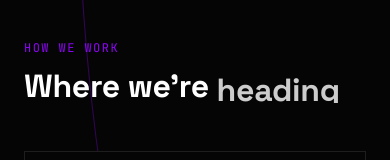
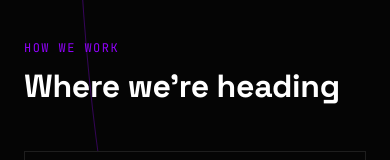
Before and after one commit to pytrck/btpweb, a Next.js app: page /en/o-nas in a window 390 px wide. Shown: the part 2532-2692 px from the top of the page. Built offline with nearby package versions, Linux system fonts and the light colour scheme.

Commit message:
Fix hero slice timing, translucent bands, and clipped section headings

```diff
--- a/components/sections/Hero.tsx
+++ b/components/sections/Hero.tsx
@@ -52,7 +52,9 @@ function FracturedBrand({ text }: { text: string }) {
       gsap.set(seam.current, { clipPath: "inset(0 100% 0 0)", opacity: 0.95 });
       gsap.set([upper.current, lower.current], { x: 0, y: 0 });
 
-      const tl = gsap.timeline({ delay: 0.85 });
+      // Fires after the framer headline entrance settles (~1s) so the strike
+      // lands on the fully-revealed brand, not on text still masked mid-reveal.
+      const tl = gsap.timeline({ delay: 1.5 });
 
       // 1) The glint flies in from the left and races across the phrase, drawing
       //    the seam in its wake.
--- a/components/sections/StatsBand.tsx
+++ b/components/sections/StatsBand.tsx
@@ -53,13 +53,13 @@ export function StatsBand() {
   const t = useTranslations("stats");
   const items = t.raw("items") as Stat[];
   return (
-    <section className="border-y border-line bg-ink">
+    <section className="border-y border-line bg-ink/60">
       <Stagger
-        className="container-x hairgrid sm:grid-cols-2 md:grid-cols-4"
+        className="container-x hairgrid sm:grid-cols-2 md:grid-cols-4 [background-color:transparent]"
         stagger={0.1}
       >
         {items.map((s, i) => (
-          <StaggerItem key={i} effect="scale" className="bg-ink px-6 py-12">
+          <StaggerItem key={i} effect="scale" className="px-6 py-12">
             <p className="font-head text-h2 font-bold">
               <CountValue value={s.v} />
             </p>
--- a/components/sections/TrustBar.tsx
+++ b/components/sections/TrustBar.tsx
@@ -4,10 +4,10 @@ export function TrustBar() {
   const t = useTranslations("trust");
   const items = [t("reply"), t("warranty"), t("diag")];
   return (
-    <section className="border-y border-line bg-ink">
-      <div className="container-x hairgrid md:grid-cols-3">
+    <section className="border-y border-line bg-ink/60">
+      <div className="container-x hairgrid md:grid-cols-3 [background-color:transparent]">
         {items.map((item) => (
-          <div key={item} className="flex items-center justify-center gap-3 bg-ink px-6 py-8">
+          <div key={item} className="flex items-center justify-center gap-3 px-6 py-8">
             <span
               aria-hidden
               className="h-1.5 w-1.5 shrink-0 rounded-full bg-accent-from shadow-[0_0_10px_2px_rgba(143,2,248,0.35)]"
--- a/components/ui/AnimatedHeading.tsx
+++ b/components/ui/AnimatedHeading.tsx
@@ -1,19 +1,21 @@
 "use client";
 
-import { useRef } from "react";
-import {
-  motion,
-  useScroll,
-  useTransform,
-  useReducedMotion,
-  type MotionValue,
-} from "framer-motion";
+import { Fragment } from "react";
+import { motion, useReducedMotion } from "framer-motion";
+import { EASE } from "@/lib/motion";
+import { useReveal } from "@/lib/useReveal";
 
 /**
- * Headline whose words rise and brighten in sequence, scroll-linked. Each word
- * has its own staggered window inside the heading's scroll pass, so the line
- * "writes itself" as it enters and dims as it leaves. Renders a plain string as
- * real text (one node per word) so it stays selectable and accessible.
+ * Headline whose words rise and brighten in sequence when it scrolls into view.
+ *
+ * The reveal is driven by `useReveal` (IO + polling fallback + immediate mount
+ * check) rather than a scroll-scrubbed progress value, so a heading that sits
+ * where the page can't scroll it fully into view can never get stranded
+ * half-revealed. There's no `overflow-hidden` clip either — `text-h2` runs a
+ * 1.05 line-height, tighter than Czech diacritics (ď, ř, í, ž) need, so a clip
+ * box would shave the tops of the glyphs. Words just translate + fade, so every
+ * letter always renders in full. Real text (one node per word) → selectable and
+ * accessible; reduced motion renders it plain.
  */
 export function AnimatedHeading({
   text,
@@ -22,46 +24,33 @@ export function AnimatedHeading({
   text: string;
   className?: string;
 }) {
-  const ref = useRef<HTMLHeadingElement>(null);
-  const { scrollYProgress } = useScroll({
-    target: ref,
-    offset: ["start 0.9", "start 0.4"],
-  });
+  const reduce = useReducedMotion();
+  const { ref, shown } = useReveal<HTMLHeadingElement>(0.3);
+
+  if (reduce) {
+    return (
+      <h2 ref={ref} className={className}>
+        {text}
+      </h2>
+    );
+  }
+
   const words = text.split(" ");
-
   return (
     <h2 ref={ref} className={className}>
-      {words.map((w, i) => {
-        const start = (i / words.length) * 0.6;
-        const end = start + 0.4;
-        return (
-          <Word key={i} progress={scrollYProgress} range={[start, end]}>
+      {words.map((w, i) => (
+        <Fragment key={i}>
+          <motion.span
+            className="inline-block"
+            initial={{ y: "0.4em", opacity: 0.1 }}
+            animate={shown ? { y: "0em", opacity: 1 } : { y: "0.4em", opacity: 0.1 }}
+            transition={{ duration: 0.5, ease: EASE, delay: i * 0.06 }}
+          >
             {w}
-          </Word>
-        );
-      })}
+          </motion.span>
+          {i < words.length - 1 ? " " : null}
+        </Fragment>
+      ))}
     </h2>
   );
 }
-
-function Word({
-  children,
-  progress,
-  range,
-}: {
-  children: string;
-  progress: MotionValue<number>;
-  range: [number, number];
-}) {
-  const reduce = useReducedMotion();
-  const y = useTransform(progress, range, [reduce ? 0 : "0.5em", "0em"]);
-  const opacity = useTransform(progress, range, [reduce ? 1 : 0.12, 1]);
-  return (
-    <span className="inline-block overflow-hidden align-bottom">
-      <motion.span style={{ y, opacity }} className="inline-block">
-        {children}
-        {" "}
-      </motion.span>
-    </span>
-  );
-}
```
